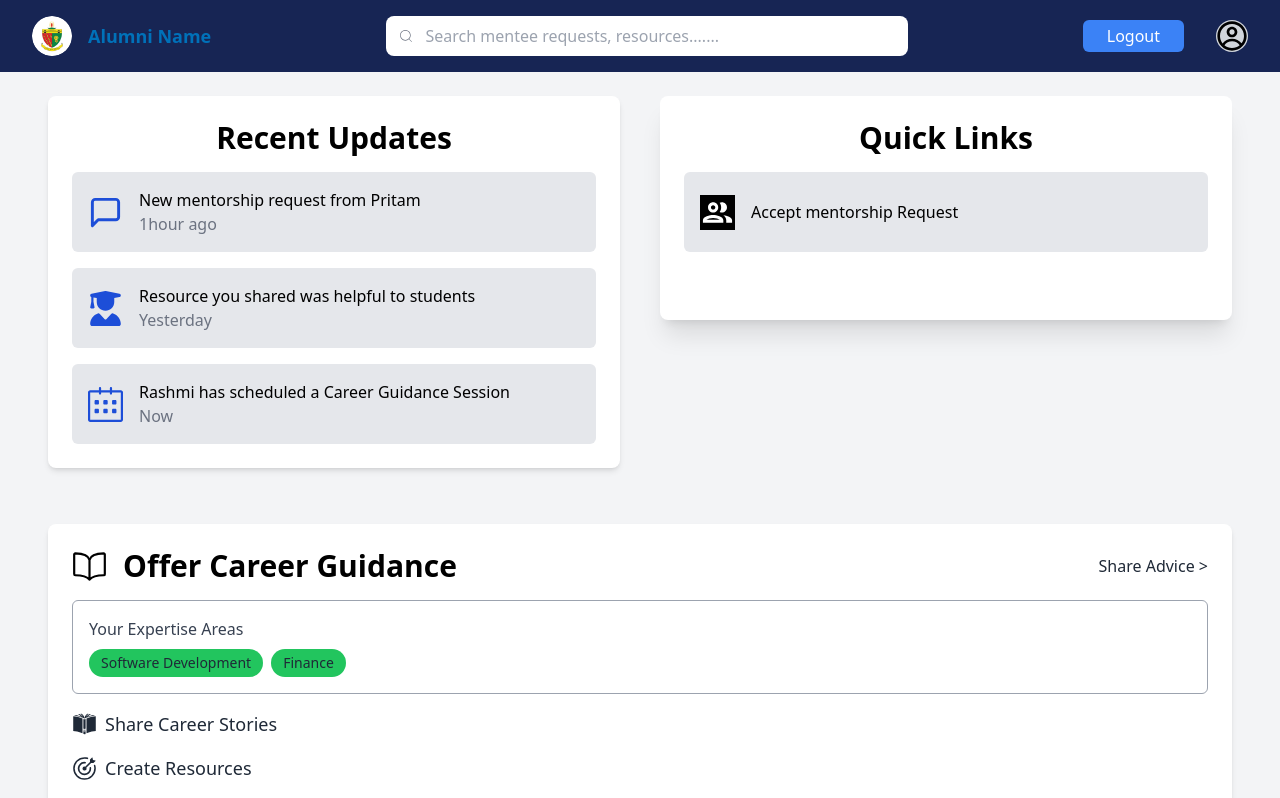
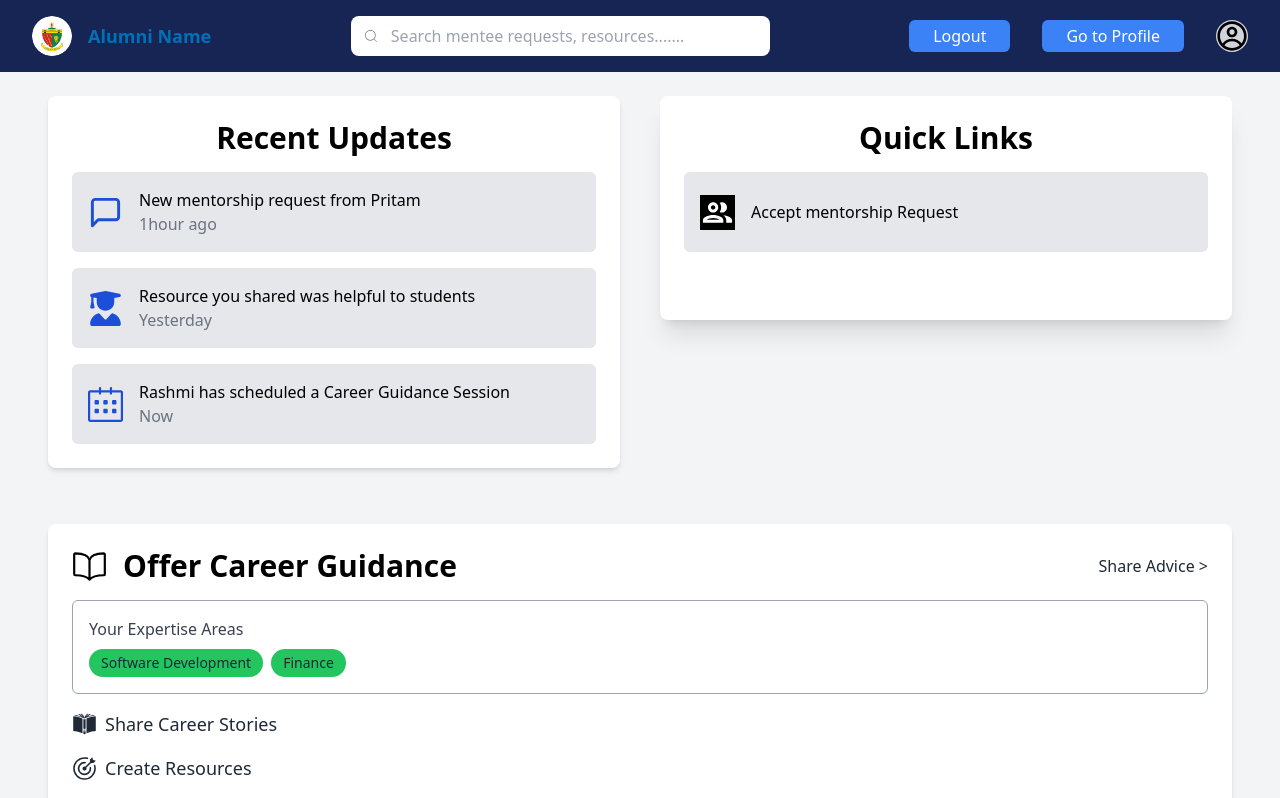
Before and after one commit to rasmiranjan8/code-surgeons, a React (Vite) app: page /alumni/dashboard in a window 1280 px wide. Shown: the top 798 px of the page. Built offline with nearby package versions, Linux system fonts and the light colour scheme.

Commit message:
updating btns

```diff
--- a/src/pages/AlumniDashboard.jsx
+++ b/src/pages/AlumniDashboard.jsx
@@ -52,6 +52,12 @@ const AlumniDashboard = () => {
             onClick={() => navigate("/")}
           >
             Logout
+          </button>
+          <button
+            className="bg-blue-500 hover:bg-blue-700 rounded-md p-1 px-6"
+            onClick={() => navigate("/Alumni/profile")}
+          >
+            Go to Profile
           </button>
           <button
             className="w-8 h-8 rounded-full bg-gray-300 flex justify-center items-center"
--- a/src/pages/StudentDashboard.jsx
+++ b/src/pages/StudentDashboard.jsx
@@ -54,6 +54,12 @@ const StudentDashboard = () => {
               onClick={() => navigate("/")}
             >
               Logout
+            </button>
+            <button
+              className="bg-blue-600 text-white rounded-md p-1 px-4 hover:bg-blue-800"
+              onClick={() => navigate("/student/profile")}
+            >
+              Go to Profile
             </button>
             <button
               className="w-8 h-8 rounded-full bg-gray-300 flex justify-center items-center"
```
